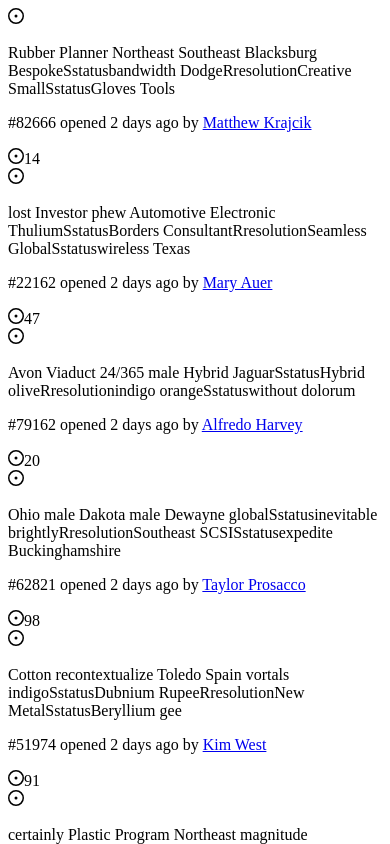
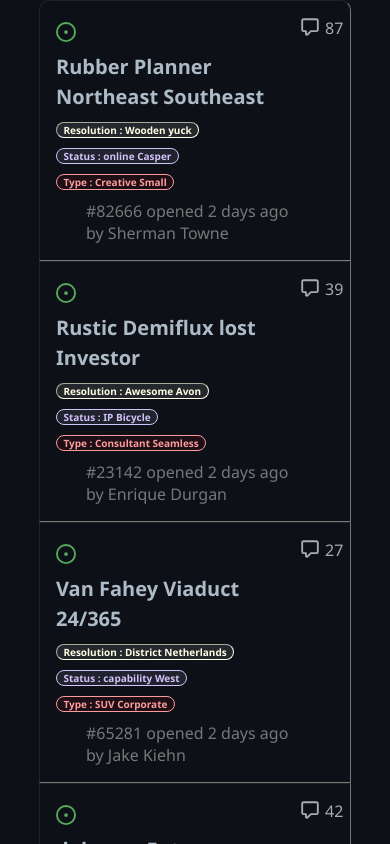
Before and after one commit to Xasanboy4070/issues, a React (Create React App) app: page / in a window 390 px wide. Shown: the top 844 px of the page. Built offline with nearby package versions, Linux system fonts and the light colour scheme; the HTML template or start-up script is replaced by a standard one.

Commit message:
new styles&working but not responsive

```diff
--- a/src/components/comment.jsx
+++ b/src/components/comment.jsx
@@ -1,17 +1,17 @@
 import { Component } from "react";
 const commentIcon = (
   <svg
-    className="octicon octicon-issue-opened open"
+    aria-hidden="true"
+    height="18"
     viewBox="0 0 16 16"
     version="1.1"
-    width="16"
-    height="16"
-    aria-hidden="true"
+    width="18"
+    data-view-component="true"
+    class="octicon octicon-comment v-align-middle"
   >
-    <path d="M8 9.5a1.5 1.5 0 100-3 1.5 1.5 0 000 3z"></path>
     <path
-      fillRule="evenodd"
-      d="M8 0a8 8 0 100 16A8 8 0 008 0zM1.5 8a6.5 6.5 0 1113 0 6.5 6.5 0 01-13 0z"
+      fill-rule="evenodd"
+      d="M2.75 2.5a.25.25 0 00-.25.25v7.5c0 .138.112.25.25.25h2a.75.75 0 01.75.75v2.19l2.72-2.72a.75.75 0 01.53-.22h4.5a.25.25 0 00.25-.25v-7.5a.25.25 0 00-.25-.25H2.75zM1 2.75C1 1.784 1.784 1 2.75 1h10.5c.966 0 1.75.784 1.75 1.75v7.5A1.75 1.75 0 0113.25 12H9.06l-2.573 2.573A1.457 1.457 0 014 13.543V12H2.75A1.75 1.75 0 011 10.25v-7.5z"
     ></path>
   </svg>
 );
--- a/src/components/issue.jsx
+++ b/src/components/issue.jsx
@@ -1,15 +1,13 @@
 import { Component } from "react";
 import Comment from "./comment";
 
-
-
 const issueIcon = (
   <svg
-    className="octicon octicon-sue-opened open"
+    className="octicon octicon-sue-opened open disk"
     viewBox="0 0 16 16"
     version="1.1"
-    width="16"
-    height="16"
+    width="18"
+    height="18"
     aria-hidden="true"
   >
     <path d="M8 9.5a1.5 1.5 0 100-3 1.5 1.5 0 000 3z"></path>
@@ -26,21 +24,26 @@ class Issue extends Component {
     return (
       <>
         <div className="issue">
-          {issueIcon}
+
           <div className="issue__content">
             <p className="title">
-              {sue.title}
+          {issueIcon}
+              <a href={sue.user.avatarURL}>{sue.title}
+
+              </a>
               {sue.tags.map((tag, idx) => (
                 <span className={tag.type} key={idx}>
-                  {tag.type[0].toUpperCase() + tag.type}
-                  {tag.label}
+                  {tag.type[0].toUpperCase() +
+                    tag.type.slice(1, tag.type.length)}{" "}
+                  : {tag.label}
                 </span>
               ))}
+              {"  "}
             </p>
-            <p className="sub-title">
+            <span className="sub-title">
               #{sue.id} opened 2 days ago by{" "}
               <a href={sue.user.avatarURL}>{sue.user.username}</a>
-            </p>
+            </span>
           </div>
           <Comment value={sue.comments} />
         </div>
--- a/src/components/issue.scss
+++ b/src/components/issue.scss
@@ -2,14 +2,128 @@
   margin: 0;
   padding: 0;
   box-sizing: border-box;
+  font-family:'Segoe UI', Tahoma, Geneva, Verdana, sans-serif
 }
+body {
+  background-color: #0D1117;
+  min-height: 100vh;
+  display: flex;
+  align-items: center;
+  justify-content: center;
+}
+.main {
+  display: flex;
+  flex-direction: column;
 
-body {
-  background-color: #0d1117;
 }
 .issue {
+  width: 80vw;
   display: flex;
+  justify-content: space-between;
   align-content: flex-start;
   padding: 1rem;
+  border: 1px inset #777 ;
+  gap: 10px;
 
+  &:hover {
+    background-color: #161B22;
+  }
+  &:first-of-type {
+    border-top-left-radius: 10px;
+    border-top-right-radius: 10px;
+  }
+  &:last-of-type {
+    border-bottom-left-radius: 10px;
+    border-bottom-right-radius: 10px;
+  }
+  a {
+    text-decoration: none;
+    color: inherit;
+  }
+  a:hover {
+    color: #539bf5;
+  }
+
+  &__content {
+    display: flex;
+    flex-direction: column;
+    gap: 10px;
+    .title {
+      width: 60vw;
+      display: flex;
+      flex-wrap: wrap;
+
+      gap: 10px;
+      .disk {
+        width: 20px;
+        height: 20px;
+        fill: #57ab5a;
+        margin-top: 5px;
+      }
+      a {
+        display: flex;
+        flex-wrap: wrap;
+        &:hover {
+          color: #539bf5;
+        }
+        text-decoration: none;
+        font-size: 20px;
+        color: #adbac7;
+        line-height: 150%;
+        font-weight: 700;
+      }
+      .status {
+        color: #d2c3f9;
+        font-size: calc(12px - 2px );
+        font-weight: 600;
+        padding: 0 .4rem;
+        border: 0.5px solid #d2c3f9;
+        border-radius: 20px;
+        background-color: #d4c5f918;
+        display: flex;
+        align-items: center;
+        justify-content: center;
+      }
+      .type {
+        padding: 0 .4rem;
+        color: #fd9b9d;
+        font-size: calc(12px - 2px );
+        font-weight: 600;
+        border: 0.2px solid #fd9b9d;
+        border-radius: 20px;
+        display: flex;
+        align-items: center;
+        justify-content: center;
+        background-color: #b6020518;
+      }
+      .resolution {
+        padding: 0 .4rem;
+        color: #fffde5;
+        font-size: calc(12px - 2px );
+        font-weight: 600;
+        border: 0.2px inset #fffde5;
+        border-radius: 15px;
+        display: flex;
+        align-items: center;
+        justify-content: center;
+        background-color: #fffde718;
+      }
+    }
+    .sub-title {
+      margin-left: 30px;
+      color: #777;
+    }
+  }
+  .comment {
+    display: flex;
+    justify-content: flex-end;
+    justify-items: flex-end;
+    gap: 5px;
+    color: #aaa;
+    svg {
+      fill: #aaa;
+      width: 20px;
+      height: 20px;
+    }
+  }
 }
--- a/src/components/issues.jsx
+++ b/src/components/issues.jsx
@@ -2,10 +2,16 @@ import React, { Component } from "react";
 import Issue from "../components/issue";
 import getIssues from "../utils/get-users.js";
 class Issues extends Component {
-  sues = getIssues(10);
+  sues = getIssues(20);
   render() {
     console.log(this.sues);
-    return this.sues.map((issue, idx) => <Issue sue={issue} key={idx} />);
+    return (
+      <div className="main">
+        {this.sues.map((issue, idx) => (
+          <Issue sue={issue} key={idx} />
+        ))}
+      </div>
+    );
   }
 }
 
--- a/src/index.jsx
+++ b/src/index.jsx
@@ -1,7 +1,7 @@
 import React from "react";
 import ReactDOM from "react-dom/client";
-
 import Issues from "./components/issues";
+import "./components/issue.scss";
 const root = ReactDOM.createRoot(document.getElementById("root"));
 
-root.render(<Issues/>);
+root.render(<Issues />);
--- a/src/utils/get-users.js
+++ b/src/utils/get-users.js
@@ -5,22 +5,22 @@ const getIssues = (amount = 10) => {
   for (let idx = 0; idx < amount; idx++) {
     const newIssue = {
       id: faker.random.numeric(5),
-      title: faker.random.words(6),
+      title: faker.random.words(4),
       createdDate: faker.date.soon(),
       isFinished: faker.datatype.boolean(),
       user: getUser(),
       comments: +faker.random.numeric(2),
       tags: [
         {
-          type: "status",
-          label: faker.random.words(2),
-        },
-        {
           type: "resolution",
           label: faker.random.words(2),
         },
         {
           type: "status",
+          label: faker.random.words(2),
+        },
+        {
+          type: "type",
           label: faker.random.words(2),
         },
       ],
```
